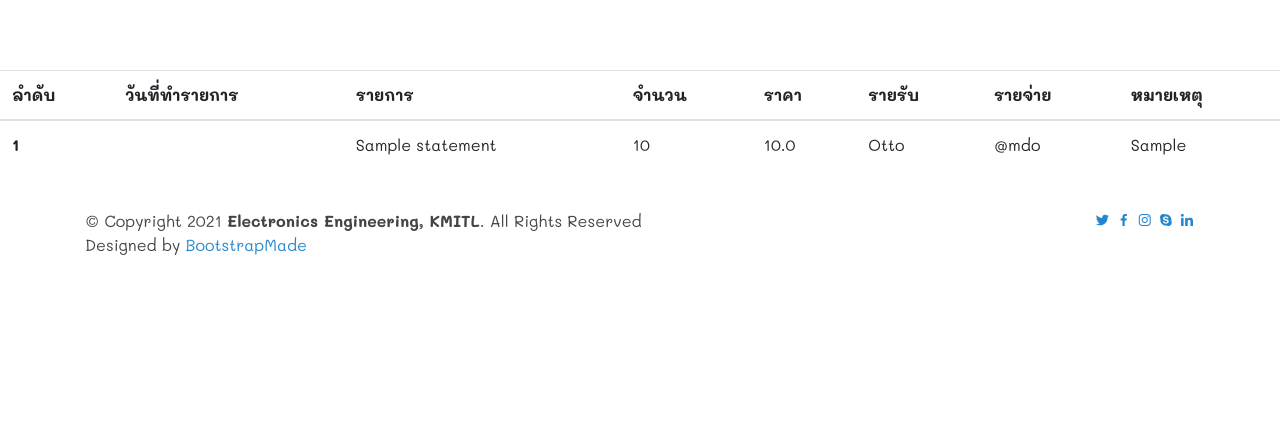
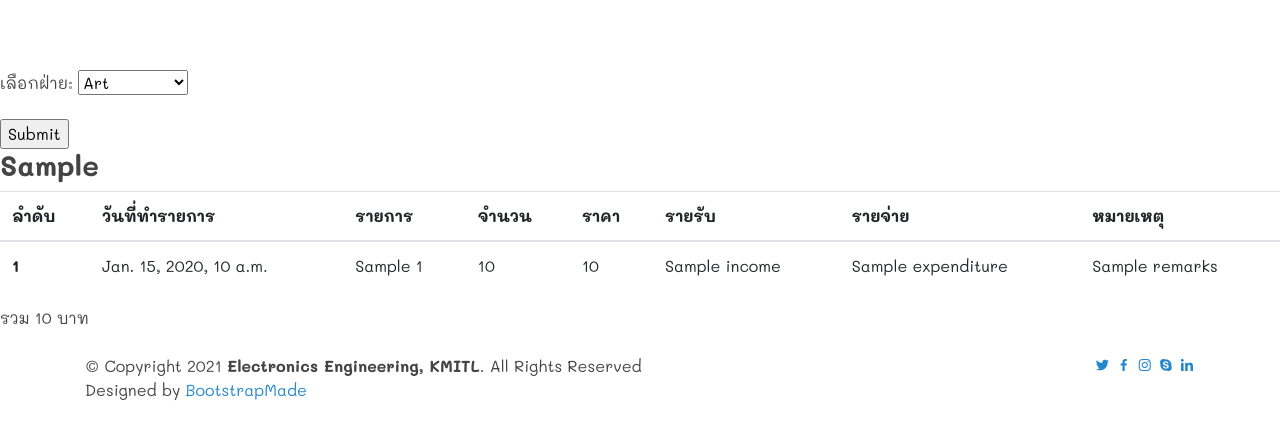
Before and after one commit to KMITL-PreElec9/Website, a Django app: template EEWeb/preelec9_camp/templates/preelec9_camp/63/statement.html in a window 1280 px wide. Shown: the part 80-519 px from the top of the page. Run offline with Django 3.2, Linux system fonts and the light colour scheme; tables that the repository leaves empty hold one stand-in row (values such as "Sample post"); the template is opened without the code that fills it: values that come from a table or form of the project are taken from there, most other values are stand-ins (such as "Sample title", 1, 10 or a date in 2020); some libraries are stand-ins or nearby versions.

Commit message:
Update accounting system

```diff
--- a/EEWeb/preelec9_camp/forms.py
+++ b/EEWeb/preelec9_camp/forms.py
@@ -1,6 +1,6 @@
 from django import forms
 from django.forms import widgets,Select,Textarea
-from .models import Campdata_64
+from .models import Campdata_64, Statement
 class RegisterForm_64(forms.ModelForm):
     class Meta:
         model = Campdata_64
@@ -15,3 +15,23 @@ class RegisterForm_64(forms.ModelForm):
                     'parent_relation': forms.TextInput(attrs={'type': 'text','class': 'form-control', 'placeholder':'บิดา, มารดา , .....'})
 
         }
+class StatementForm_63(forms.Form):
+    class Meta:
+        #widgets = {}
+        pass
+    division_choices = [
+        ('Art', 'Art'),
+        ('Data', 'Data'),
+        ('Delivery', 'Delivery'),
+        ('Local', 'Local'),
+        ('Medic', 'Medic'),
+        ('PR', 'PR'),
+        ('Recreation', 'Recreation'),
+        ('Security', 'Security'),
+        ('Secretary', 'Secretary'),
+        ('Welfare', 'Welfare'),
+        ('Treasurer', 'Treasurer'),
+        ('Other', 'Other'),
+        ('All', 'All')
+    ]
+    division = forms.ChoiceField(choices = division_choices, label = 'เลือกฝ่าย')
--- a/EEWeb/preelec9_camp/models.py
+++ b/EEWeb/preelec9_camp/models.py
@@ -1,7 +1,6 @@
 from django.db import models
 from django.utils import timezone
 from django.contrib.auth.models import User
-
 class Statement(models.Model):
     class Meta:
         verbose_name = "Statement"
@@ -32,6 +31,38 @@ class Statement(models.Model):
     price = models.FloatField(null=True)
     quantity = models.IntegerField(null=True)
     remarks = models.CharField(max_length=1000, null= True)
+    def get_data_by_division(self, division, *args, **kwargs):
+        data1 = self.objects.filter(division = division, mode = 'รายรับ').values()
+        data2 = self.objects.filter(division = division, mode = 'รายจ่าย').values()
+        result = []; total1 = 0; total2 =0
+        def add_data_to_template(*args, **kwargs):
+            data_template = {
+                'transaction_date' : args[0].strftime('%Y-%m-%d'),
+                'name' : args[1], 'quantity' : args[2],
+                'price' : args[3], 'income' : args[4],
+                'expenditure' : args[5], 'remarks' : args[6]
+            }
+            return data_template
+        def sort_key(d):
+            return d['transaction_date']
+        for i in range(len(data1)):
+            st = data1[i]['price']*data1[i]['quantity']
+            total1 = total1 + st
+            result.append(add_data_to_template(
+                data1[i]['transaction_date'], data1[i]['item_name'],
+                data1[i]['quantity'], data1[i]['price'], st, '-',
+                data1[i]['remarks']
+            ))
+        for i in range(len(data2)):
+            st = data2[i]['price']*data2[i]['quantity']
+            total2 = total2 - st
+            result.append(add_data_to_template(
+                data2[i]['transaction_date'], data2[i]['item_name'],
+                data2[i]['quantity'], data2[i]['price'], '-', st,
+                data2[i]['remarks']
+            ))
+        result.sort(key = sort_key)
+        return result, total1,total2
 
     def __str__(self):
         return str(self.item_name)
--- a/EEWeb/preelec9_camp/templates/preelec9_camp/63/statement.html
+++ b/EEWeb/preelec9_camp/templates/preelec9_camp/63/statement.html
@@ -8,8 +8,18 @@
 
 <div style = 'height: 150px'></div>
 <div>
+{% if form %}
+<form method='get' action = ''>
+  {{form.as_p}}
+  <input type="submit" value="Submit">
+</form>
+{%else%}
+<a href='/camp/63/statement/'>กลับ</a>
+{% endif %}
+{% for division in data%}
+  {% if division.1 %}
+  <h3>{{division.0}}</h3>
   <table class="table table-hover">
-
     <thead>
       <tr>
         <th scope="col">ลำดับ</th>
@@ -23,19 +33,24 @@
       </tr>
     </thead>
     <tbody>
-  {% for a in data%}
+    {% for a in division.1%}
       <tr>
-      <th scope="row">1</th>
-      <td>{{a.transcaction_date}}</td>
-      <td>{{a.item_name}}</td>
+        <th scope="row">{{forloop.counter}}</th>
+        <td>{{a.transaction_date}}</td>
+        <td>{{a.name}}</td>
         <td>{{a.quantity}}</td>
         <td>{{a.price}}</td>
-      <td>Otto</td>
-      <td>@mdo</td>
+        <td>{{a.income}}</td>
+        <td>{{a.expenditure}}</td>
         <td>{{a.remarks}}</td>
       </tr>
     {% endfor %}
     </tbody>
   </table>
+  {% endif %}
+{%endfor%}
+{%if total%}
+รวม {{total}} บาท
+{%endif%}
 </div>
 {%endblock%}
```
Also changed, not shown: EEWeb/preelec9_camp/views.py (+18 -2 lines), 1 other file. Lines whose indentation alone changed are shown as unchanged.
